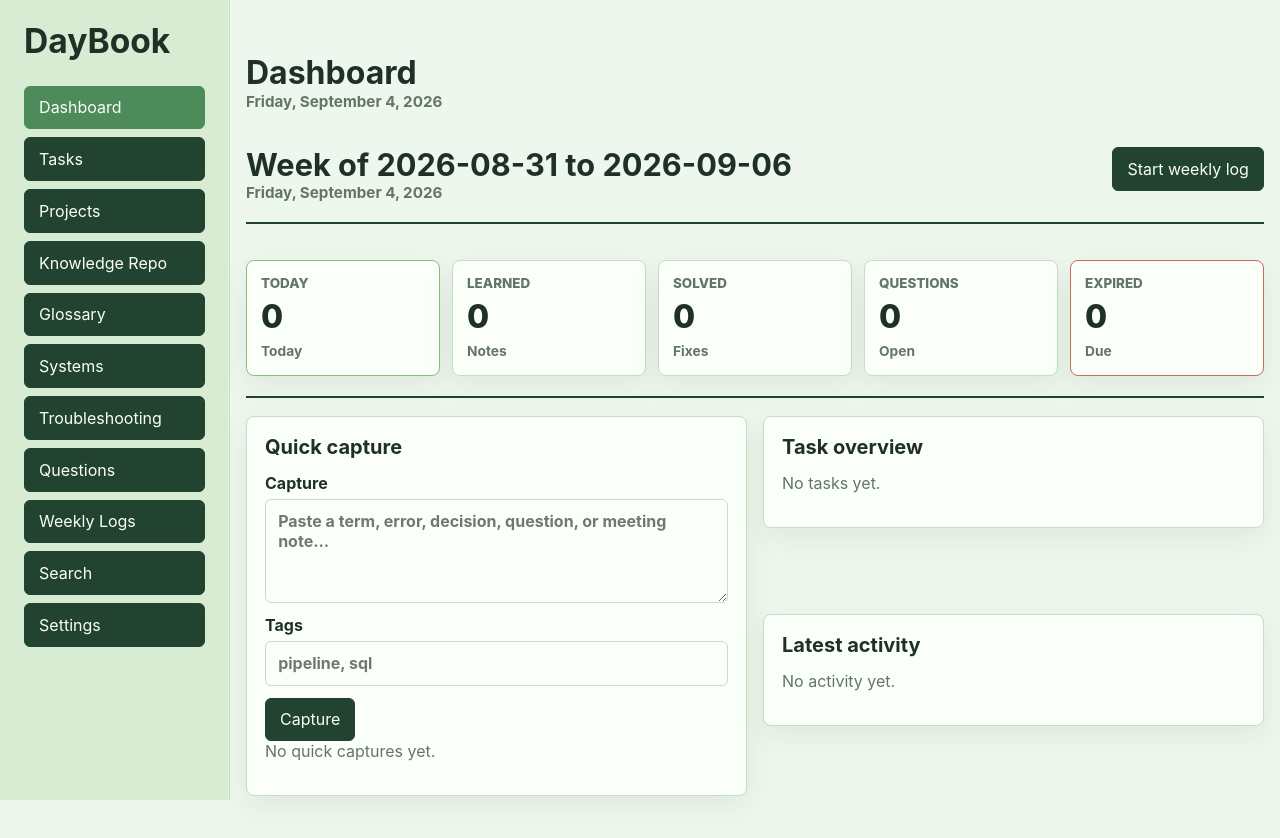
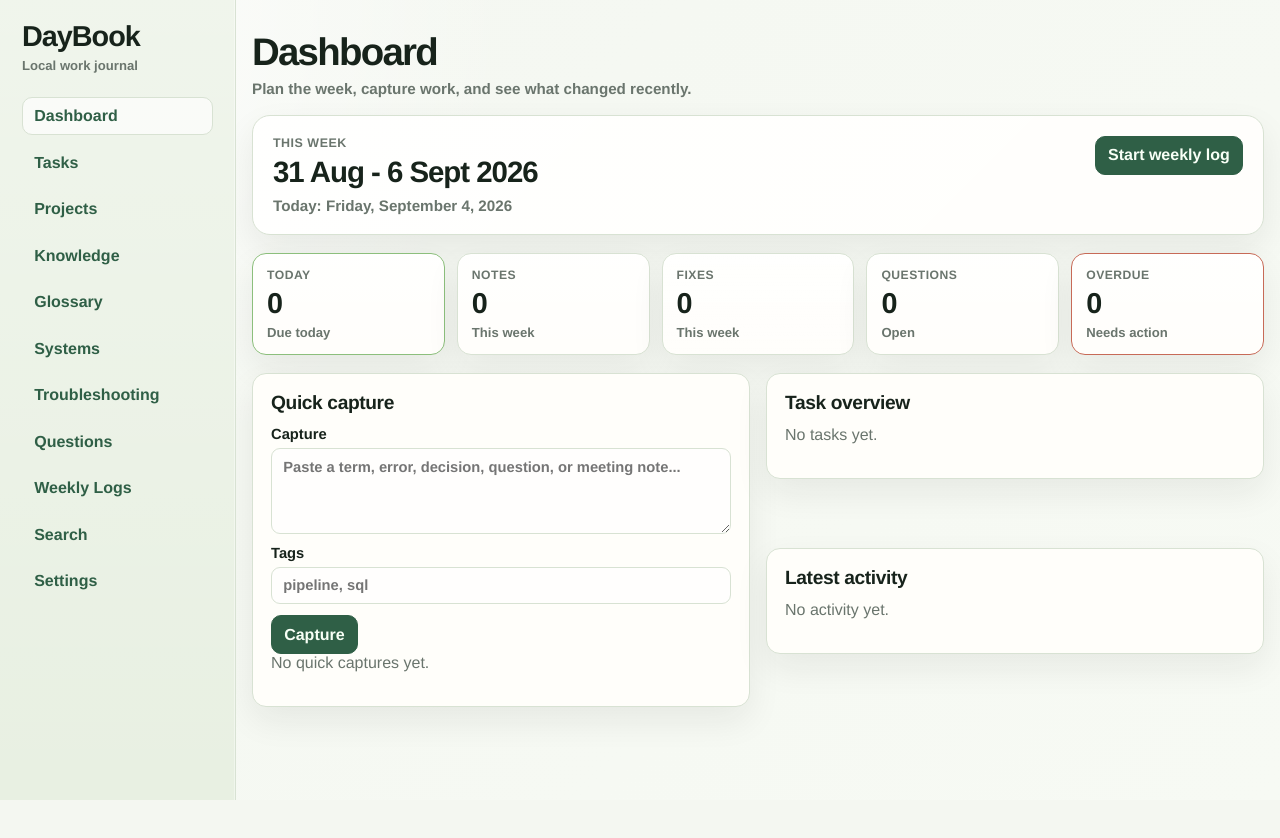
Before and after one commit to ShuetYing/DayBook, a React (Vite) app: page / in a window 1280 px wide. Shown: the top 838 px of the page. After the commit the page ends 800 px from the top, so only its background shows below. Built offline with nearby package versions, Linux system fonts and the light colour scheme.

Commit message:
style(app): polish dashboard interface

```diff
--- a/index.html
+++ b/index.html
@@ -3,7 +3,7 @@
   <head>
     <meta charset="UTF-8" />
     <meta name="viewport" content="width=device-width, initial-scale=1.0" />
-    <meta name="theme-color" content="#f7f3e8" />
+    <meta name="theme-color" content="#edf6ec" />
     <link rel="manifest" href="/manifest.webmanifest" />
     <link rel="icon" href="/icon.svg" type="image/svg+xml" />
     <title>DayBook</title>
--- a/src/App.tsx
+++ b/src/App.tsx
@@ -47,7 +47,7 @@ const navItems: { page: Page; label: string }[] = [
   { page: 'dashboard', label: 'Dashboard' },
   { page: 'tasks', label: 'Tasks' },
   { page: 'projects', label: 'Projects' },
-  { page: 'knowledge', label: 'Knowledge Repo' },
+  { page: 'knowledge', label: 'Knowledge' },
   { page: 'glossary', label: 'Glossary' },
   { page: 'systems', label: 'Systems' },
   { page: 'troubleshooting', label: 'Troubleshooting' },
@@ -56,6 +56,19 @@ const navItems: { page: Page; label: string }[] = [
   { page: 'search', label: 'Search' },
   { page: 'settings', label: 'Settings' }
 ];
+const pageDescriptions: Record<Page, string> = {
+  dashboard: 'Plan the week, capture work, and see what changed recently.',
+  tasks: 'Track deadlines, blockers, reminders, and completed work.',
+  projects: 'Keep project stages, linked tasks, and progress in one place.',
+  knowledge: 'Save reusable notes, commands, and lessons learned.',
+  glossary: 'Build a practical vocabulary for manufacturing and data work.',
+  systems: 'Document important workflows, pipelines, and tools.',
+  troubleshooting: 'Turn errors and fixes into a searchable playbook.',
+  questions: 'Hold open questions until they become answers.',
+  weekly: 'Summarise learning, contribution, blockers, and next steps.',
+  search: 'Search across your local DayBook records.',
+  settings: 'Manage backups, appearance, reminders, import, and export.'
+};
 
 export default function App() {
   const [data, setData] = useState<DayBookData>(emptyData);
@@ -582,7 +595,10 @@ export default function App() {
   return (
     <div className="app">
       <aside className="sidebar" aria-label="Main features">
-        <div><h1>DayBook</h1></div>
+        <div className="brand">
+          <h1>DayBook</h1>
+          <p>Local work journal</p>
+        </div>
         <nav>
           {navItems.map((item) => (
             <button className={page === item.page ? 'active' : ''} type="button" key={item.page} onClick={() => setPage(item.page)}>
@@ -594,9 +610,9 @@ export default function App() {
 
       <main className="shell">
         <header className="topbar">
-          <div className={page === 'dashboard' ? 'no-margin' : ''}>
+          <div>
             <h1>{currentPage?.label}</h1>
-            {page === 'dashboard' ? <p className="pageSubhead">{todayLabel}</p> : null}
+            <p className="pageSubhead">{currentPage ? pageDescriptions[currentPage.page] : ''}</p>
           </div>
         </header>
 
@@ -653,25 +669,27 @@ function Dashboard({ data, today, todayLabel, projectsById, setPage, addCapture,
   const todayTasks = openTasks.filter((task) => task.dueAt.slice(0, 10) === today);
   const expiredTasks = openTasks.filter((task) => task.dueAt && new Date(task.dueAt).getTime() < Date.now());
   const currentWeekLog = data.weeklyLogs.find((log) => log.weekStart === formatDateInput(start));
+  const weekLabel = formatWeekRange(start, end);
   const dashboardStats = [
-    { key: 'today', label: 'Today', count: todayTasks.length, emoji: 'Today', onClick: () => setPage('tasks') },
-    { key: 'knowledge', label: 'Learned', count: data.notes.filter((note) => inWeek(note.createdAt)).length, emoji: 'Notes', onClick: () => setPage('knowledge') },
-    { key: 'solved', label: 'Solved', count: data.troubleshooting.filter((entry) => entry.dateResolved && inWeek(`${entry.dateResolved}T12:00:00`)).length, emoji: 'Fixes', onClick: () => setPage('troubleshooting') },
+    { key: 'today', label: 'Today', count: todayTasks.length, emoji: 'Due today', onClick: () => setPage('tasks') },
+    { key: 'knowledge', label: 'Notes', count: data.notes.filter((note) => inWeek(note.createdAt)).length, emoji: 'This week', onClick: () => setPage('knowledge') },
+    { key: 'solved', label: 'Fixes', count: data.troubleshooting.filter((entry) => entry.dateResolved && inWeek(`${entry.dateResolved}T12:00:00`)).length, emoji: 'This week', onClick: () => setPage('troubleshooting') },
     { key: 'questions', label: 'Questions', count: data.questions.filter((question) => question.status !== 'Answered').length, emoji: 'Open', onClick: () => setPage('questions') },
-    { key: 'expired', label: 'Expired', count: expiredTasks.length, emoji: 'Due', onClick: () => setPage('tasks') }
+    { key: 'expired', label: 'Overdue', count: expiredTasks.length, emoji: 'Needs action', onClick: () => setPage('tasks') }
   ];
   const recentTasks = [...data.tasks].sort((left, right) => new Date(right.createdAt).getTime() - new Date(left.createdAt).getTime());
 
   return (
     <>
-      <section className="summary dashboardSummary" aria-label="Current week">
+      <section className="weekHero" aria-label="Current week">
         <div>
-          <h2>Week of {formatDateInput(start)} to {formatDateInput(end)}</h2>
-          <p className="pageSubhead">{todayLabel}</p>
+          <p className="eyebrow">This week</p>
+          <h2>{weekLabel}</h2>
+          <p className="pageSubhead">Today: {todayLabel}</p>
         </div>
         <button type="button" onClick={() => setPage('weekly')}>{currentWeekLog ? 'Open weekly log' : 'Start weekly log'}</button>
       </section>
-      <section className="summary dashboardSummary">
+      <section className="statsBand">
         <div className="stats">
           {dashboardStats.map((item) => (
             <button className="statButton" type="button" key={item.key} onClick={item.onClick}>
@@ -966,7 +984,7 @@ function QuestionsPage({ questions, prefill, addQuestion, updateQuestion, delete
     <section className="grid">
       <QuestionForm title="Quick question" prefill={prefill} onSubmit={addQuestion} />
       <div className="notes">
-        <Panel title="Search questions">
+        <Panel title="Find an answer">
           <label className="search">Search questions<input value={query} onChange={(event) => setQuery(event.target.value)} placeholder="owner, blocker, answer..." /></label>
         </Panel>
         {visibleQuestions.length === 0 ? <p className="empty">{questions.length === 0 ? 'No questions yet.' : 'No matching questions.'}</p> : visibleQuestions.map((question) => (
@@ -1014,6 +1032,7 @@ function SettingsPage({ data, exportJson, importJson, chooseBackupFile, backupSt
   updateSettings: (settings: AppSettings) => void;
   clearAllData: () => void;
 }) {
+  const localData = localDataSummary(data);
   return (
     <section className="grid">
       <Panel title="Notifications"><p>Allow browser notifications for local reminders while DayBook is open.</p><button type="button" onClick={enableNotifications}>Enable reminders</button></Panel>
@@ -1030,9 +1049,9 @@ function SettingsPage({ data, exportJson, importJson, chooseBackupFile, backupSt
         </label>
       </Panel>
       <Panel title="Export"><p>Download a plain JSON backup for local storage or another device.</p><button type="button" onClick={exportJson}>Export JSON</button></Panel>
-      <Panel title="Auto backup"><p>Choose a JSON file in a Drive-synced folder. DayBook updates it after local data changes and again at 00:00 daily while the app is open.</p><p className="metaLine">{backupStatus}</p><button type="button" onClick={chooseBackupFile}>Choose backup file</button></Panel>
+      <Panel title="Auto backup"><p>Backs up after changes and daily at 00:00 while DayBook is open.</p><p className="metaLine">{backupStatus}</p><button type="button" onClick={chooseBackupFile}>Choose backup file</button></Panel>
       <Panel title="Import"><p>Import merges the selected DayBook JSON file into the current local data.</p><input type="file" accept="application/json" onChange={(event) => importJson(event.target.files?.[0])} /></Panel>
-      <Panel title="Local data"><p>{data.tasks.length} tasks, {data.notes.length} notes, {data.glossary.length} glossary terms, {data.weeklyLogs.length} weekly logs, {data.systems.length} systems, {data.troubleshooting.length} troubleshooting entries, {data.questions.length} questions, {data.captures.length} captures.</p><button type="button" className="dangerButton" onClick={clearAllData}>Clear all local data</button></Panel>
+      <Panel title="Local data"><p>{localData || 'No local records stored yet.'}</p><button type="button" className="dangerButton" onClick={clearAllData}>Clear all local data</button></Panel>
     </section>
   );
 }
@@ -1472,6 +1491,26 @@ export function listTaskMonths(tasks: Task[]) {
   return [...new Set(tasks.map(taskMonth).filter(Boolean))].sort((left, right) => right.localeCompare(left));
 }
 
+export function localDataSummary(data: DayBookData) {
+  const counts: [string, number][] = [
+    ['task', data.tasks.length],
+    ['knowledge note', data.notes.length],
+    ['glossary term', data.glossary.length],
+    ['weekly log', data.weeklyLogs.length],
+    ['system', data.systems.length],
+    ['troubleshooting entry', data.troubleshooting.length],
+    ['question', data.questions.length],
+    ['quick capture', data.captures.length]
+  ];
+  return counts.filter(([, count]) => count).map(([label, count]) => `${count} ${label}${count === 1 ? '' : 's'}`).join(', ');
+}
+
+export function formatWeekRange(start: Date, end: Date) {
+  const dayMonth = { day: 'numeric', month: 'short' } as const;
+  const withYear = { ...dayMonth, year: 'numeric' } as const;
+  return `${start.toLocaleDateString('en-GB', dayMonth)} - ${end.toLocaleDateString('en-GB', withYear)}`;
+}
+
 function formatMonthLabel(value: string) {
   const [year, month] = value.split('-');
   return new Date(Number(year), Number(month) - 1, 1).toLocaleDateString(undefined, { month: 'long', year: 'numeric' });
--- a/src/styles.css
+++ b/src/styles.css
@@ -1,20 +1,23 @@
 :root {
   color: var(--text);
   background: var(--bg);
-  font-family: Inter, ui-sans-serif, system-ui, -apple-system, BlinkMacSystemFont, "Segoe UI", sans-serif;
+  font-family: "Helvetica Neue", "Segoe UI Variable", "Segoe UI", sans-serif;
   font-synthesis: none;
   text-rendering: optimizeLegibility;
-  --bg: #eef7ed;
-  --panel: #fbfff9;
-  --surface: #d8ecd4;
-  --surface-2: #eef7ed;
-  --text: #1f3026;
-  --muted: #637568;
-  --border: #c7dcc1;
-  --accent: #234331;
-  --accent-2: #4d8b5b;
-  --shadow: 0 10px 30px rgba(35, 67, 49, 0.08);
-  --notice-bg: #e5f6e1;
+  --font-display: "Helvetica Neue", "Segoe UI Variable", "Segoe UI", sans-serif;
+  --bg: #f4f7f1;
+  --panel: #fffefa;
+  --surface: #e8f0e2;
+  --surface-2: #f7faf4;
+  --text: #17231b;
+  --muted: #6a756d;
+  --border: #d8e2d3;
+  --accent: #2f5f46;
+  --accent-2: #477a5f;
+  --shadow: 0 14px 34px rgba(23, 35, 27, 0.07);
+  --notice-bg: #edf7e7;
+  --radius: 14px;
+  --radius-sm: 9px;
 }
 
 html[data-theme='sage'] {
@@ -82,7 +85,9 @@ html[data-density='compact'] {
 
 body {
   margin: 0;
-  background: var(--bg);
+  background:
+    radial-gradient(circle at top left, rgba(255, 255, 255, 0.92), transparent 32rem),
+    linear-gradient(135deg, var(--bg), var(--surface-2));
   color: var(--text);
 }
 
@@ -97,9 +102,11 @@ button {
   border: 1px solid var(--accent);
   background: var(--accent);
   color: #f8fff6;
-  border-radius: 6px;
-  padding: 0.68rem 0.88rem;
+  border-radius: 10px;
+  padding: 0.58rem 0.76rem;
   cursor: pointer;
+  font-weight: 650;
+  transition: background 140ms ease, border-color 140ms ease, transform 140ms ease;
 }
 
 button:hover,
@@ -109,9 +116,13 @@ button.active {
   border-color: var(--accent-2);
 }
 
+button:hover {
+  transform: translateY(-1px);
+}
+
 .app {
   display: grid;
-  grid-template-columns: 230px minmax(0, 1fr);
+  grid-template-columns: 236px minmax(0, 1fr);
   min-height: 100vh;
 }
 
@@ -119,16 +130,32 @@ button.active {
   position: sticky;
   top: 0;
   height: 100vh;
-  padding: 24px;
-  background: var(--surface);
+  padding: 22px;
+  background:
+    linear-gradient(180deg, rgba(255, 255, 255, 0.34), transparent),
+    var(--surface);
   border-right: 1px solid var(--border);
   box-shadow: inset -1px 0 0 rgba(255, 255, 255, 0.35);
 }
 
+.brand {
+  margin-bottom: 24px;
+}
+
 .sidebar h1 {
-  margin: 0 0 28px;
-  font-size: 2.1rem;
+  margin: 0;
+  font-family: var(--font-display);
+  font-size: 1.8rem;
+  font-weight: 700;
+  letter-spacing: -0.035em;
   line-height: 1;
+}
+
+.brand p {
+  margin: 7px 0 0;
+  color: var(--muted);
+  font-size: 0.82rem;
+  font-weight: 600;
 }
 
 .sidebar nav {
@@ -138,17 +165,30 @@ button.active {
 
 .sidebar button {
   width: 100%;
+  padding: 0.58rem 0.7rem;
+  border-color: transparent;
+  background: transparent;
+  color: var(--accent);
+  font-weight: 600;
   text-align: left;
+}
+
+.sidebar button:hover,
+.sidebar button:focus-visible,
+.sidebar button.active {
+  background: rgba(255, 255, 255, 0.68);
+  border-color: var(--border);
+  color: var(--accent);
 }
 
 .shell {
   width: min(1180px, calc(100% - 32px));
   margin: 0 auto;
-  padding: 32px 0 56px;
+  padding: 30px 0 56px;
 }
 
 .topbar,
-.summary,
+.weekHero,
 .cardHead,
 .stats,
 .meta,
@@ -159,21 +199,29 @@ button.active {
 }
 
 .topbar,
-.summary,
+.weekHero,
 .cardHead {
   align-items: flex-start;
   justify-content: space-between;
 }
 
 .topbar {
-  margin-bottom: 10px;
+  margin-bottom: 18px;
+}
+
+.topbar h1 {
+  margin: 0 0 6px;
+  font-family: var(--font-display);
+  font-size: clamp(1.8rem, 3vw, 2.5rem);
+  font-weight: 700;
+  letter-spacing: -0.045em;
 }
 
 .pageSubhead {
   margin: 0;
   color: var(--muted);
   font-size: 0.95rem;
-  font-weight: 700;
+  font-weight: 600;
 }
 
 .no-margin h1 {
@@ -198,7 +246,8 @@ time {
 .eyebrow {
   margin: 0 0 6px;
   font-size: 0.78rem;
-  font-weight: 800;
+  font-weight: 700;
+  letter-spacing: 0.04em;
   text-transform: uppercase;
 }
 
@@ -209,13 +258,17 @@ p {
 }
 
 h2 {
-  margin-bottom: 14px;
-  font-size: 1.25rem;
+  margin-bottom: 12px;
+  font-family: var(--font-display);
+  font-size: 1.2rem;
+  font-weight: 700;
+  letter-spacing: -0.02em;
 }
 
 h3 {
-  margin-bottom: 8px;
+  margin-bottom: 7px;
   font-size: 1rem;
+  font-weight: 700;
 }
 
 .notice {
@@ -237,23 +290,30 @@ h3 {
   transform: translateY(0);
 }
 
-.summary {
-  border-block: 2px solid var(--accent);
-  padding: 20px 0;
+.weekHero,
+.statsBand {
+  width: 100%;
   margin-bottom: 18px;
-  width: 100%;
 }
 
-.dashboardSummary {
-  border-top: 0;
-  padding-top: 18px;
+.weekHero {
+  padding: 20px;
+  border: 1px solid var(--border);
+  border-radius: calc(var(--radius) + 4px);
+  background:
+    linear-gradient(135deg, rgba(255, 255, 255, 0.86), rgba(255, 255, 255, 0.34)),
+    var(--panel);
+  box-shadow: var(--shadow);
 }
 
-.summary h2 {
-  max-width: 700px;
-  margin: 0;
-  font-size: clamp(1.25rem, 2.4vw, 2.1rem);
-  line-height: 1.15;
+.weekHero h2 {
+  max-width: 760px;
+  margin: 0 0 8px;
+  font-family: var(--font-display);
+  font-size: clamp(1.45rem, 2.3vw, 2.1rem);
+  font-weight: 700;
+  line-height: 1.12;
+  letter-spacing: -0.035em;
 }
 
 .stats {
@@ -273,13 +333,15 @@ h3 {
 
 .statCard {
   display: grid;
-  gap: 8px;
-  min-height: 116px;
+  gap: 7px;
+  min-height: 96px;
   width: 100%;
   padding: 14px;
   border: 1px solid var(--border);
-  border-radius: 8px;
-  background: var(--panel);
+  border-radius: var(--radius);
+  background:
+    linear-gradient(180deg, rgba(255, 255, 255, 0.76), rgba(255, 255, 255, 0.22)),
+    var(--panel);
   box-shadow: var(--shadow);
 }
 
@@ -304,8 +366,9 @@ h3 {
 }
 
 .statLabel {
-  font-size: 0.84rem;
-  font-weight: 800;
+  font-size: 0.76rem;
+  font-weight: 700;
+  letter-spacing: 0.04em;
   text-transform: uppercase;
   color: var(--muted);
 }
@@ -318,8 +381,8 @@ h3 {
 }
 
 .statValue {
-  font-size: 2rem;
-  font-weight: 800;
+  font-size: 1.8rem;
+  font-weight: 700;
   line-height: 1;
 }
 
@@ -328,8 +391,8 @@ h3 {
 }
 
 .statMeta {
-  font-size: 0.86rem;
-  font-weight: 700;
+  font-size: 0.82rem;
+  font-weight: 600;
   color: var(--muted);
 }
 
@@ -389,7 +452,7 @@ h3 {
 .card,
 .miniCard {
   border: 1px solid var(--border);
-  border-radius: 8px;
+  border-radius: var(--radius);
   background: var(--panel);
   box-shadow: var(--shadow);
 }
@@ -400,7 +463,7 @@ h3 {
 }
 
 .miniCard {
-  padding: 12px;
+  padding: 13px;
   margin-bottom: 10px;
 }
 
@@ -426,9 +489,10 @@ h3 {
 .search {
   display: grid;
   gap: 6px;
-  margin-bottom: 12px;
+  margin-bottom: 11px;
   color: var(--text);
-  font-weight: 750;
+  font-size: 0.92rem;
+  font-weight: 700;
 }
 
 .rowPanel {
@@ -446,10 +510,10 @@ textarea,
 fieldset {
   width: 100%;
   border: 1px solid var(--border);
-  border-radius: 6px;
-  background: var(--panel);
+  border-radius: var(--radius-sm);
+  background: rgba(255, 255, 255, 0.72);
   color: var(--text);
-  padding: 0.7rem 0.76rem;
+  padding: 0.62rem 0.7rem;
 }
 
 fieldset {
@@ -487,6 +551,11 @@ button:focus-visible {
   padding: 0.45rem 0.65rem;
   background: transparent;
   color: var(--accent);
+}
+
+.tabs button.active {
+  background: var(--accent);
+  color: #f8fff6;
 }
 
 .dangerButton {
@@ -763,7 +832,7 @@ summary {
   }
 
   .topbar,
-  .summary,
+  .weekHero,
   .grid,
   .dashboardGrid,
   .columns,
```
Also changed, not shown: 2 other files (tests, documents, lock files or other folders).
